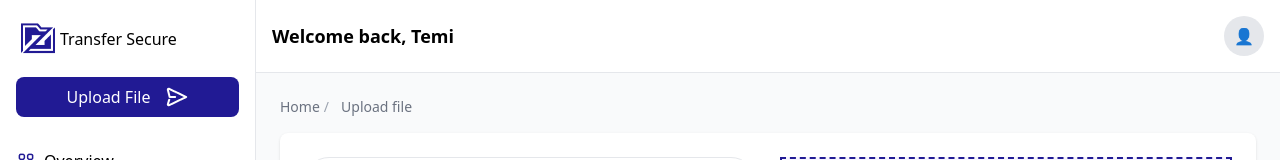
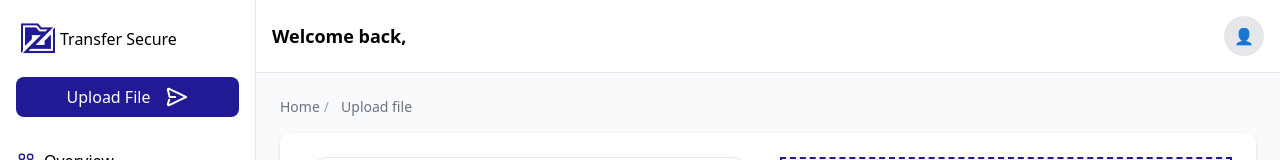
Before and after one commit to Gracetemitope/TransferSecure, a React (Create React App) app in the folder transfersecure-client/: page /transfer in a window 1280 px wide. Shown: the top 160 px of the page. Built offline with nearby package versions, Linux system fonts and the light colour scheme; no server answers.

Commit message:
Remove hardcoded Username

```diff
--- a/transfersecure-client/src/components/Layout/NavBar.js
+++ b/transfersecure-client/src/components/Layout/NavBar.js
@@ -1,13 +1,15 @@
 import Logo from '../../assets/Logo.png'
 
 function Navbar() {
+    const firstName = localStorage.getItem("firstName");
+
     return (
         <header className="flex items-center justify-between p-4 bg-white border-b">
             {/*<div className="flex items-center">*/}
             {/*<img src={Logo} />*/}
             {/*<h1>Transfer Secure</h1>*/}
             {/*</div>*/}
-            <h1 className="text-lg font-semibold">Welcome back, Temi</h1>
+            <h1 className="text-lg font-semibold">Welcome back, {firstName}</h1>
             <div className="w-10 h-10 bg-gray-200 rounded-full flex items-center justify-center">
                 <span className="text-gray-500">👤</span>
             </div>
--- a/transfersecure-client/src/pages/authPages/Login.js
+++ b/transfersecure-client/src/pages/authPages/Login.js
@@ -36,6 +36,7 @@ function Login() {
       const data = await response.json();
       if (response.ok && data.success) {
         localStorage.setItem("userId", data.result.userId);
+          localStorage.setItem("firstName", data.result.idToken.payload.given_name);
         navigate("/");
       } else {
         alert("Login failed");
```
